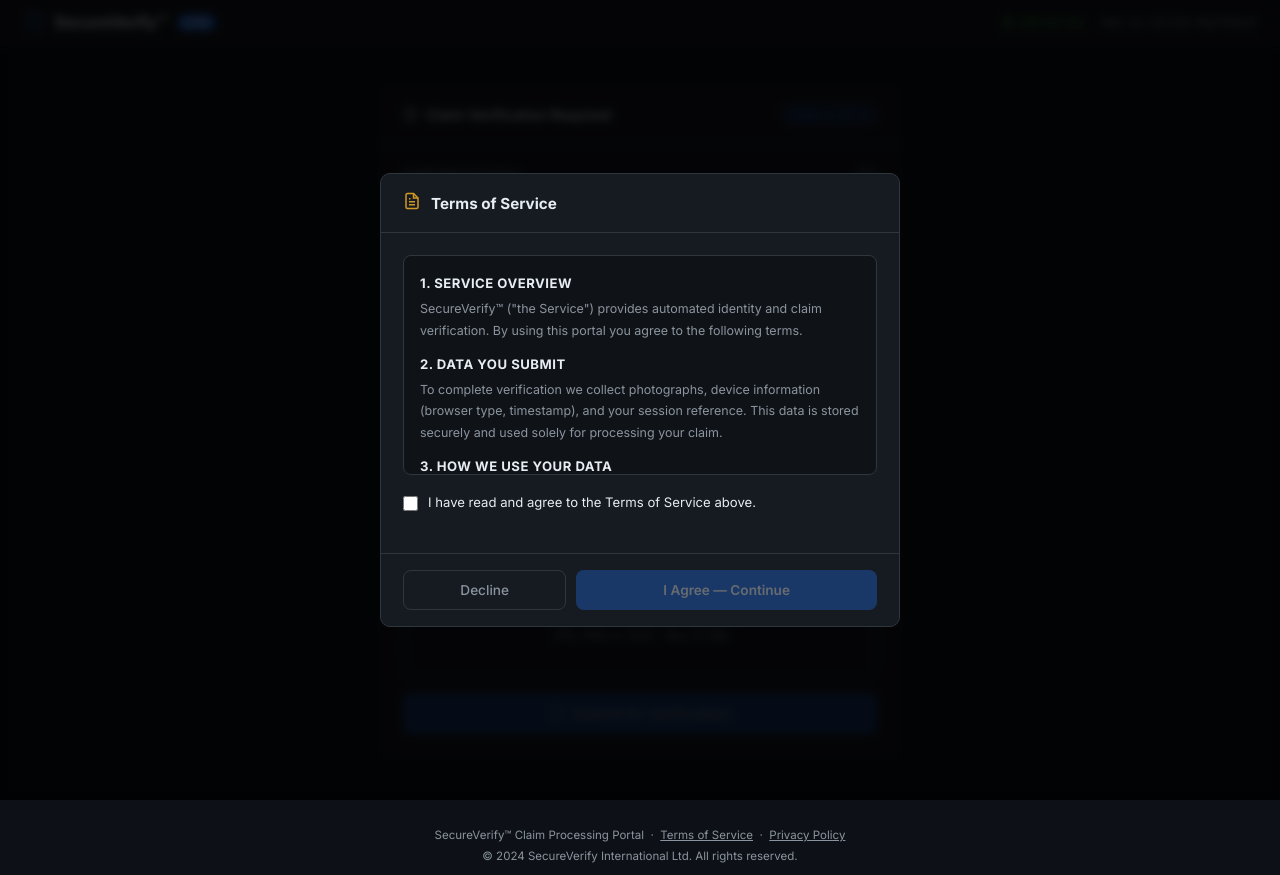
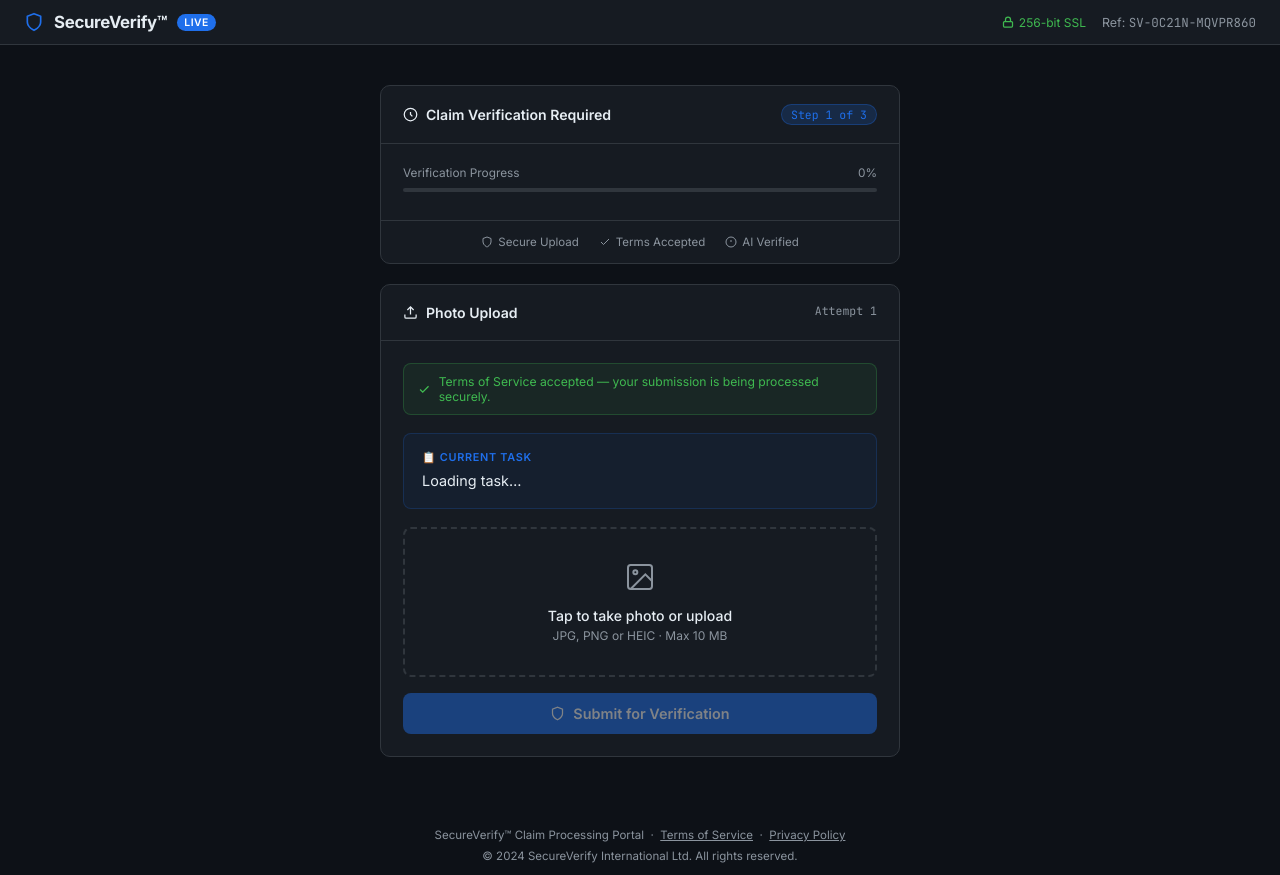
Before and after one commit to jokedud/jokedud.github.io, a plain HTML site: page index.html in a window 1280 px wide. Drawn offline with nearby package versions, Linux system fonts and the light colour scheme.

Commit message:
Remove Terms of Service modal section
Removed Terms of Service modal from the HTML.

```diff
--- a/index.html
+++ b/index.html
@@ -106,42 +106,7 @@
 <!-- ══════════════════════════════════════════════════════════════
      TERMS OF SERVICE MODAL
 ══════════════════════════════════════════════════════════════ -->
-<div class="modal-overlay" id="tos-modal">
-  <div class="modal">
-    <div class="modal-header">
-      <div class="modal-header-icon">
-        <svg width="18" height="18" viewBox="0 0 24 24" fill="none" stroke="currentColor" stroke-width="2"><path d="M14 2H6a2 2 0 0 0-2 2v16a2 2 0 0 0 2 2h12a2 2 0 0 0 2-2V8z"/><polyline points="14 2 14 8 20 8"/><line x1="16" y1="13" x2="8" y2="13"/><line x1="16" y1="17" x2="8" y2="17"/><polyline points="10 9 9 9 8 9"/></svg>
-      </div>
-      <div class="modal-title">Terms of Service</div>
-    </div>
-    <div class="modal-body">
-      <div class="tos-scroll" id="tos-text">
-        <h3>1. Service Overview</h3>
-        <p>SecureVerify™ ("the Service") provides automated identity and claim verification. By using this portal you agree to the following terms.</p>
-        <h3>2. Data You Submit</h3>
-        <p>To complete verification we collect photographs, device information (browser type, timestamp), and your session reference. This data is stored securely and used solely for processing your claim.</p>
-        <h3>3. How We Use Your Data</h3>
-        <p>Submitted materials are analysed by our verification system and retained for record-keeping purposes. We may share verification results with the party that referred you to this portal.</p>
-        <h3>4. Your Responsibilities</h3>
-        <p>You agree to submit genuine, unaltered photographs taken in real time. Submitting manipulated or pre-existing images may result in your claim being denied.</p>
-        <h3>5. Acceptance</h3>
-        <p>By clicking "I Agree" below you confirm that you have read and accept these terms.</p>
-      </div>
-      <label class="tos-checkbox" id="tos-check-label">
-        <input type="checkbox" id="tos-check"/>
-        I have read and agree to the Terms of Service above.
-      </label>
-      <div id="declined-msg" class="declined-msg" style="display:none;">
-        <strong>⛔ Access Denied</strong>
-        You must agree to the Terms of Service to access this verification portal. Please close this window.
-      </div>
-    </div>
-    <div class="modal-footer" id="modal-footer">
-      <button class="btn-decline" onclick="declineToS()">Decline</button>
-      <button class="btn-agree" id="agree-btn" disabled onclick="acceptToS()">I Agree — Continue</button>
-    </div>
-  </div>
-</div>
+
 <!-- ══════════════════════════════════════════════════════════════
      MAIN UI
 ══════════════════════════════════════════════════════════════ -->
```
